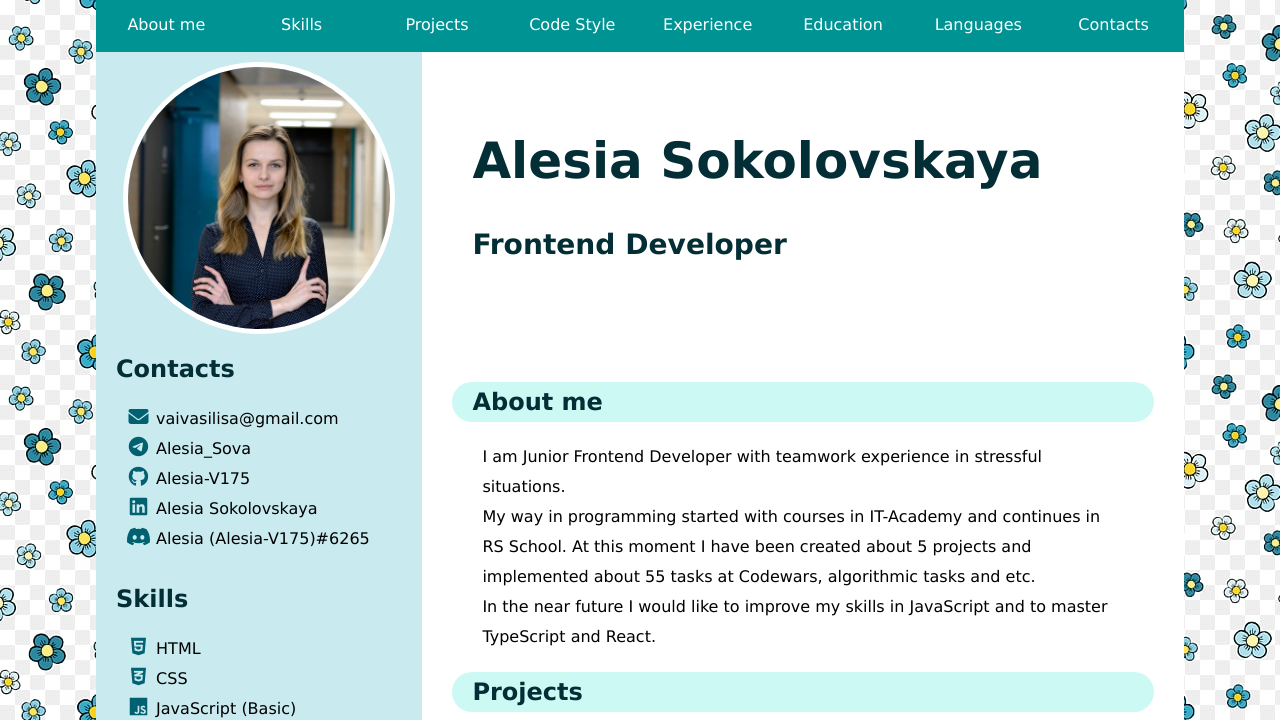
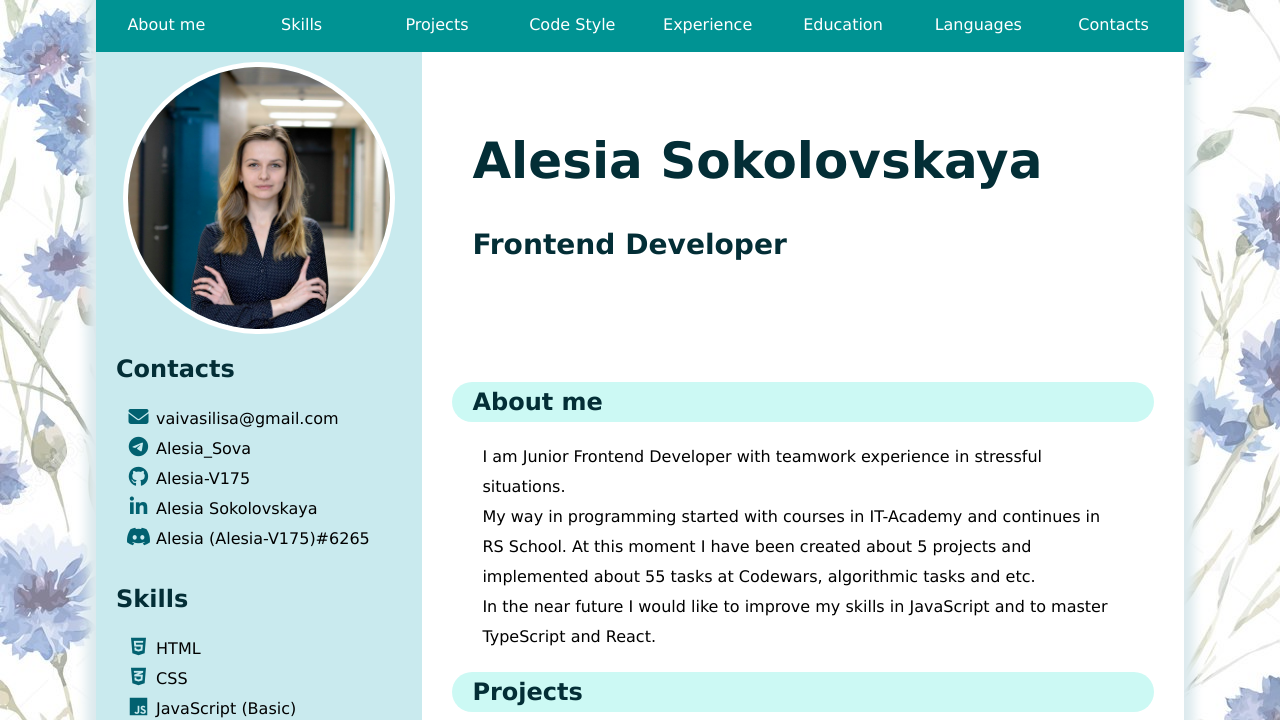
Before and after one commit to Alesia-V175/rsschool-cv, a plain HTML site: page index.html in a window 1280 px wide. Shown: the top 720 px of the page. Drawn offline with Linux system fonts and the light colour scheme.

Commit message:
refactor: add new background for body

```diff
--- a/index.html
+++ b/index.html
@@ -7,9 +7,11 @@
     <title>CV: Alesia Sokolovskaya</title>
     <link rel="icon" type="image/x-icon" href="assets/img/favicon_cat.ico" sizes="32x32">
     <link rel="stylesheet" href="https://cdnjs.cloudflare.com/ajax/libs/font-awesome/6.1.1/css/all.min.css">
+    <link href="//netdna.bootstrapcdn.com/font-awesome/4.0.3/css/font-awesome.css" rel="stylesheet">
     <link rel="stylesheet" href="style.css">
 </head>
 <body>
+<div class="body-background">
 <div class="container">
     <header>
         <nav class="nav">
@@ -280,5 +282,6 @@
         </ul>
     </footer>
 </div>
+</div>
 </body>
 </html>
--- a/style.css
+++ b/style.css
@@ -5,9 +5,15 @@ html {
 body {
     margin: 0;
     height: 100%;
-    background: url("assets/img/flowers.jpg");
+    background: url("assets/img/flower10.jpg");
     font-family: Verdana, sans-serif;
     font-size: 16px;
+}
+
+.body-background {
+    width: 100%;
+    height: 100%;
+    background-color: rgba(255, 255, 255, 0.5);
 }
 
 *,
@@ -23,6 +29,7 @@ body {
     margin: 0 auto;
     background-color: #fff;
     line-height: 30px;
+    box-shadow: 0 0 10px 10px rgba(221, 234, 238, 1);
 }
 
 .nav {
@@ -190,7 +197,7 @@ body {
 }
 
 .main-2 .projects a:hover img {
-    box-shadow: 0 0 10px 10px rgba(201, 234, 238, 1)
+    box-shadow: 0 0 10px 10px rgba(201, 234, 238, 1);
 }
 
 .main-2 .projects img {
```
Also changed, not shown: assets/img/flower10.jpg (added), assets/img/flower4.jpg (added), assets/img/flower9.jpg (added).
